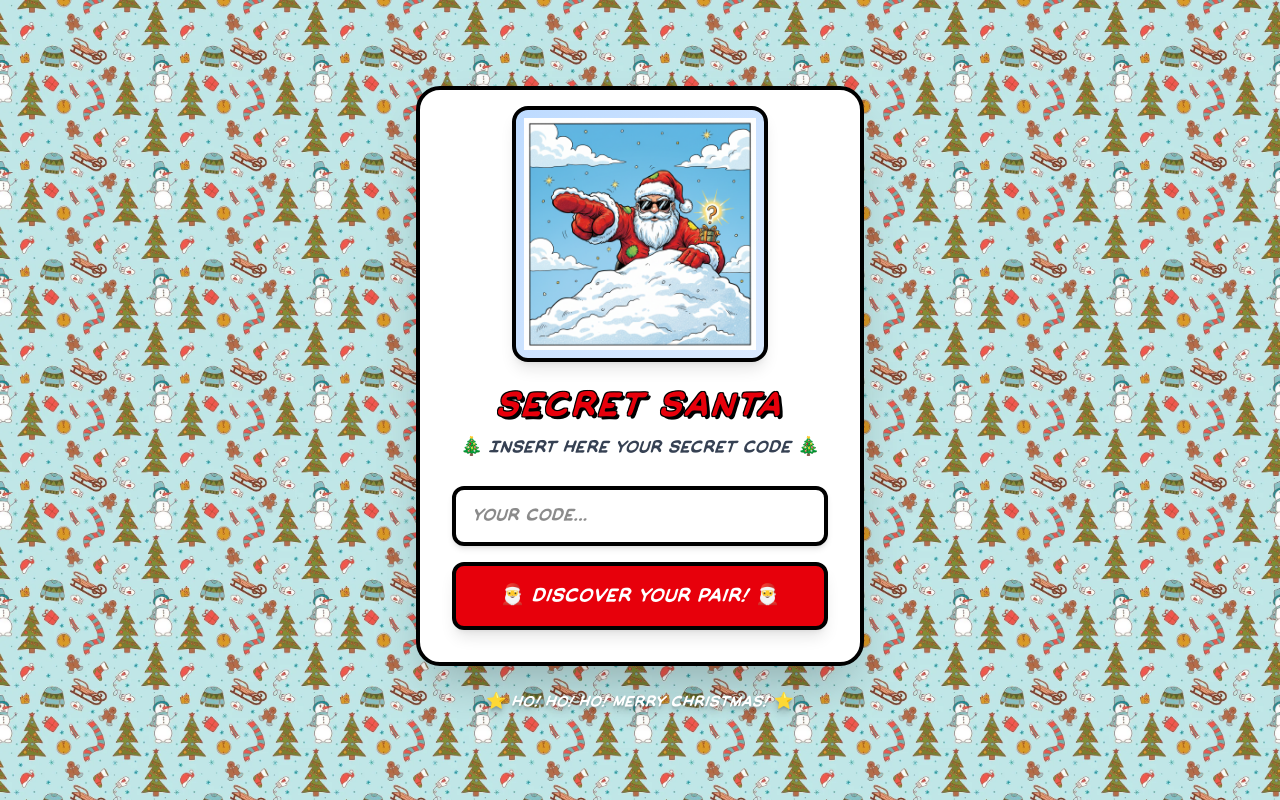
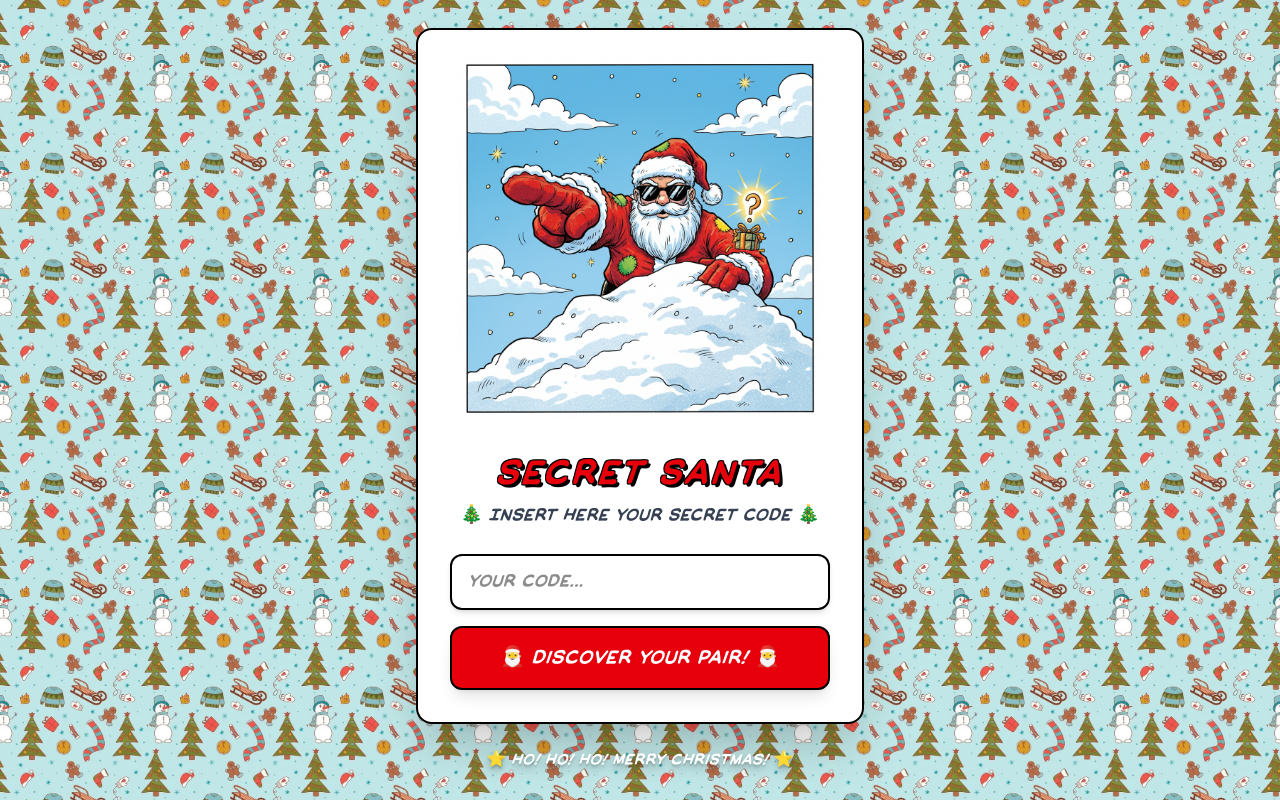
Before and after one commit to MatteoVolpi1/SecretSanta, a Next.js app: page / in a window 1280 px wide. Built offline with nearby package versions, Linux system fonts and the light colour scheme.

Commit message:
Refactor card and button styles for consistency and improved design

```diff
--- a/app/page.tsx
+++ b/app/page.tsx
@@ -27,7 +27,7 @@ export default function Home() {
     >
       <main className="max-w-md w-full">
         {/* Comic-style card */}
-        <div className="bg-white rounded-3xl shadow-2xl border-4 border-black p-8 relative">
+        <div className="bg-white rounded-2xl shadow-2xl border-2 border-black p-8 relative">
           {/* Comic burst decoration */}
           {/*<div className="absolute -top-6 -right-6 bg-yellow-400 border-4 border-black rounded-full w-16 h-16 flex items-center justify-center rotate-12 shadow-lg">
             <span className="text-3xl animate-pulse">🎁</span>
@@ -35,7 +35,7 @@ export default function Home() {
 
           {/* Santa image */}
           <div className="flex justify-center mb-6 -mt-4">
-            <div className="relative w-64 h-64 border-4 border-black rounded-2xl overflow-hidden bg-gradient-to-br from-blue-200 to-blue-100 shadow-lg">
+            <div className="relative w-96 h-96">
               <Image
                 src="/images/comics/secretsanta.png"
                 alt="Secret Santa"
@@ -62,13 +62,13 @@ export default function Home() {
                 value={code}
                 onChange={(e) => setCode(e.target.value)}
                 placeholder="Your code..."
-                className="w-full px-4 py-3 border-4 border-black rounded-xl text-lg font-bold focus:outline-none focus:ring-4 focus:ring-yellow-400 shadow-md"
+                className="w-full px-4 py-3 border-2 border-black rounded-xl text-lg font-bold focus:outline-none focus:ring-4 focus:ring-yellow-400 shadow-md"
               />
             </div>
 
             <button
               type="submit"
-              className="w-full bg-red-600 hover:bg-red-700 text-white font-black text-xl py-4 px-6 rounded-xl border-4 border-black shadow-lg transform transition hover:scale-105 active:scale-95"
+              className="w-full bg-red-600 hover:bg-red-700 text-white font-black text-xl py-4 px-6 rounded-xl border-2 border-black shadow-lg transform transition hover:scale-105 active:scale-95"
             >
               🎅 Discover your pair! 🎅
             </button>
@@ -76,7 +76,7 @@ export default function Home() {
 
           {/* Message */}
           {message && (
-            <div className="mt-6 p-4 bg-yellow-100 border-4 border-black rounded-xl">
+            <div className="mt-6 p-4 bg-yellow-100 border-2 border-black rounded-xl">
               <p className="text-center font-bold text-gray-800">{message}</p>
             </div>
           )}
```
